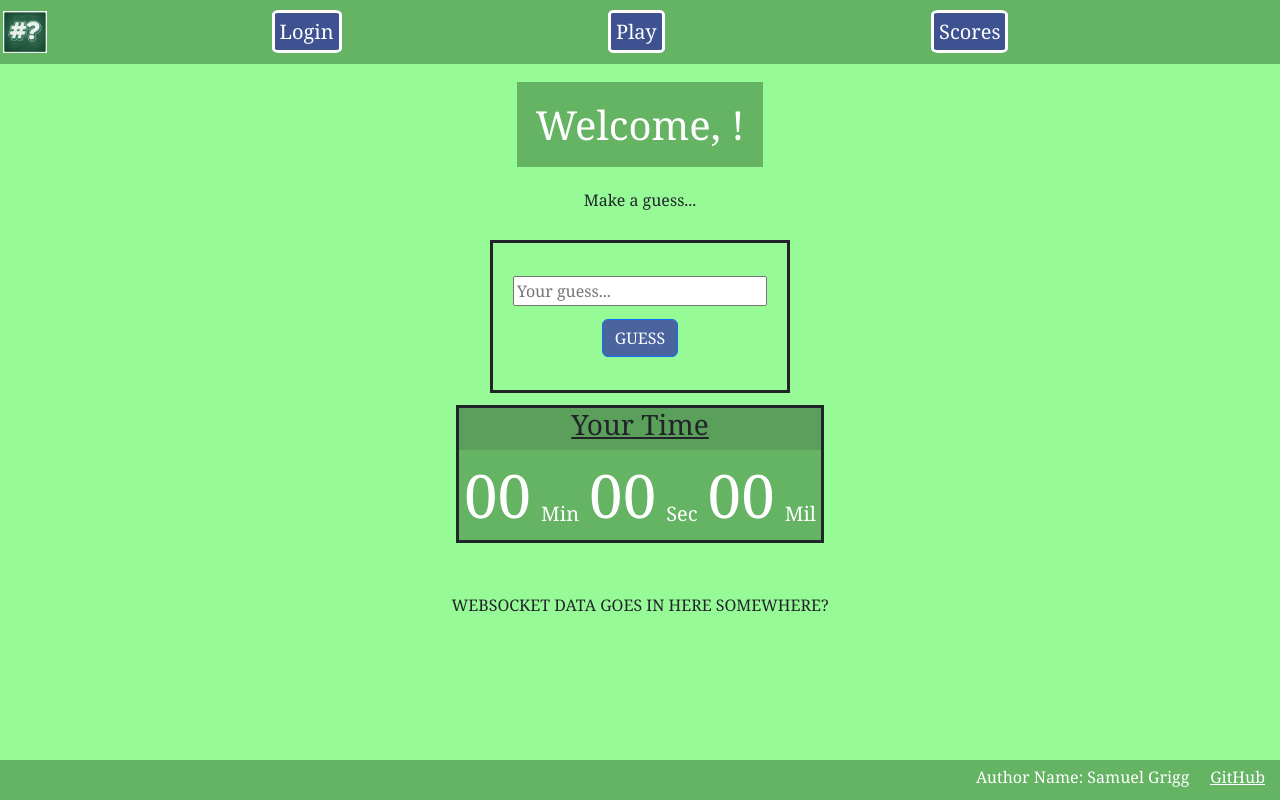
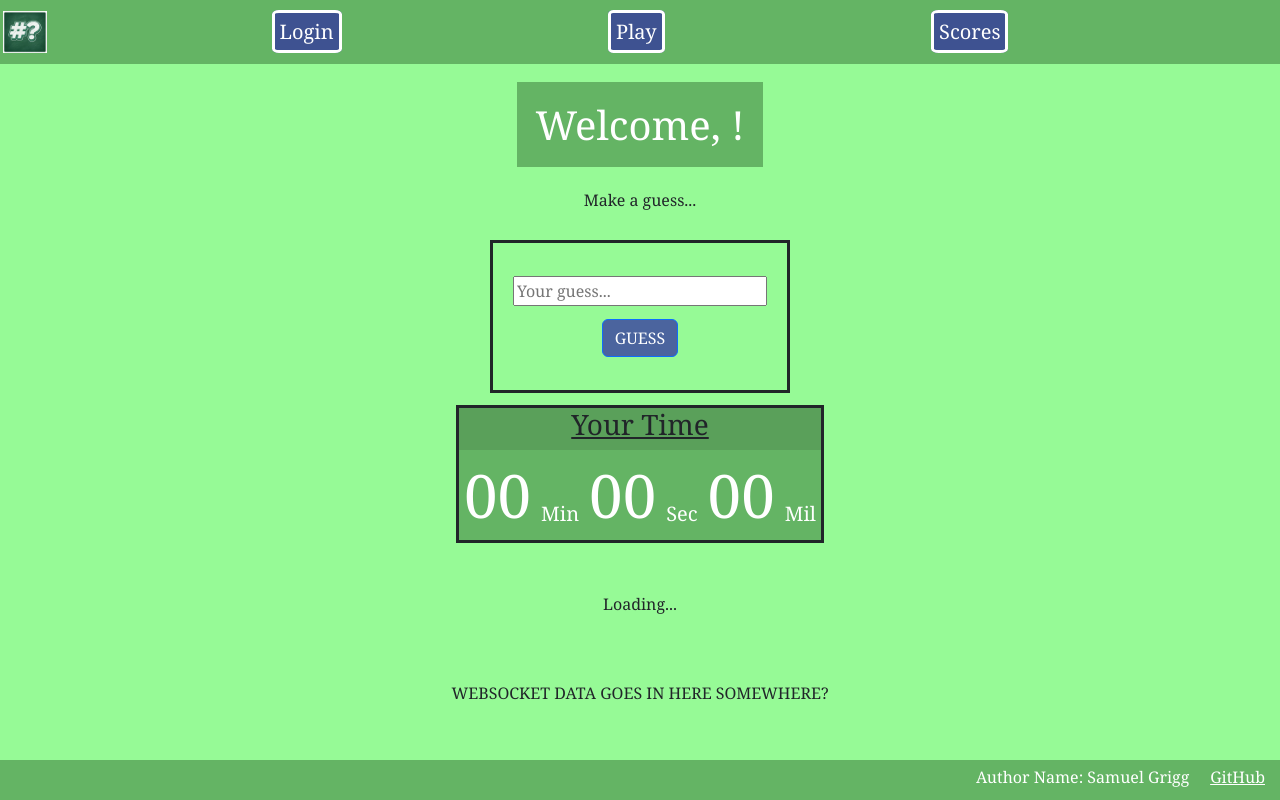
Before and after one commit to SamGrigg04/startup, a React (Vite) app: page /play in a window 1280 px wide. Built offline with nearby package versions, Linux system fonts and the light colour scheme.

Commit message:
API call functionality

```diff
--- a/src/play/numbrGame.css
+++ b/src/play/numbrGame.css
@@ -6,10 +6,15 @@
 }
 
 #hint, #api, #websocket {
+    display: flex;
     justify-self: center;
     align-self: center;
     align-items: center;
     justify-items: center;
+}
+
+#api {
+    display: inline;
 }
 
 #hint.higher {
--- a/src/play/numbrGame.jsx
+++ b/src/play/numbrGame.jsx
@@ -3,7 +3,7 @@ import React from 'react';
 import { Button } from 'react-bootstrap';
 import { GameEvent, GameNotifier } from './gameNotifier';
 import { useTimer } from './timer'
-// import {} from './APIcall';
+import { APIcall } from './APIcall';
 import './numbrGame.css';
 
 /*
@@ -155,7 +155,7 @@ export function NumbrGame(props) {
         </div>
 
         <div id="api">
-            {/* <p>{fact} Fun facts about the number you guessed here: http://numbersapi.com/</p> */}
+            <APIcall number={lastGuess}></APIcall>
         </div>
 
         <div id="websocket">
```
